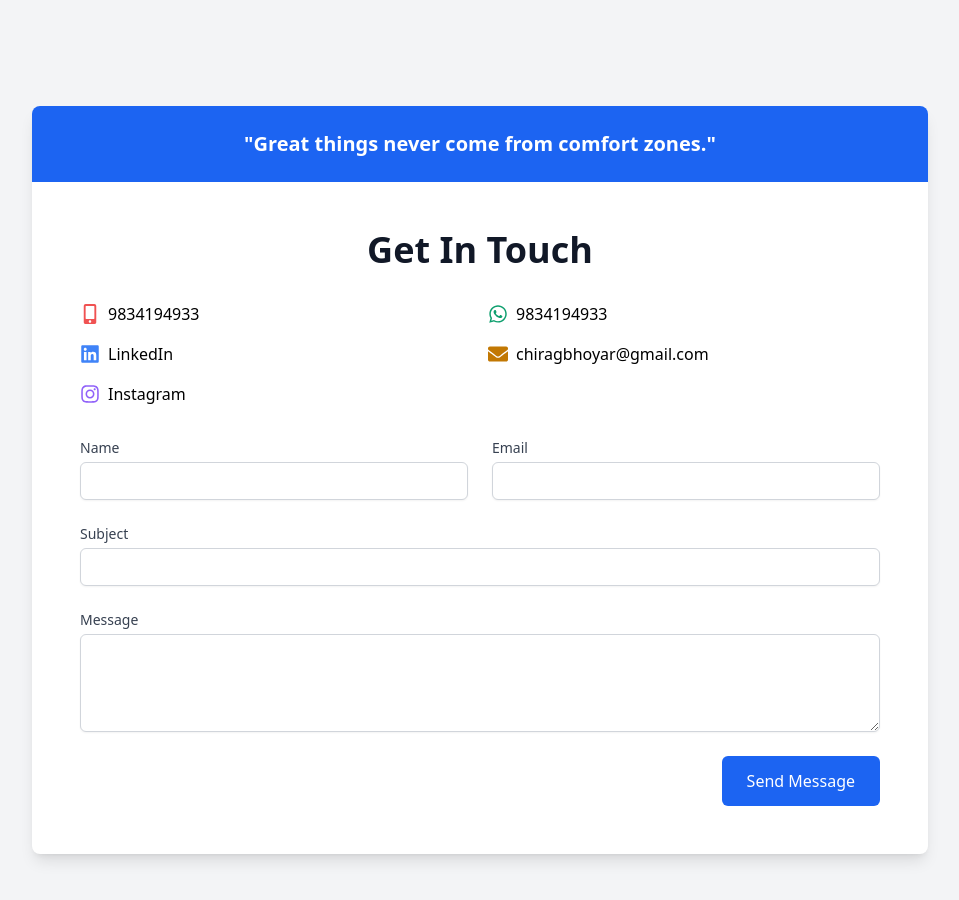
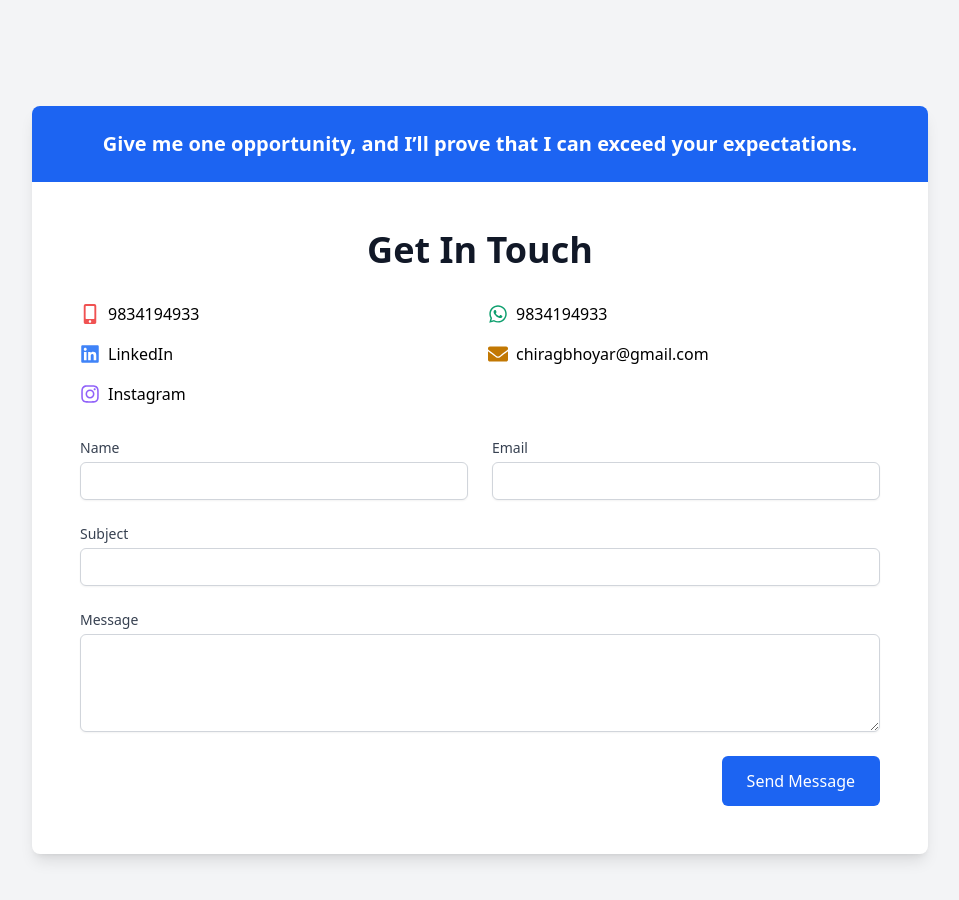
Before and after one commit to ChiragBhoyar14/Portfolio-2, a React (Vite) app: page / in a window 1280 px wide. Shown: the part 4340-5240 px from the top of the page, without its empty margins (160-1119 px from the left). Built offline with nearby package versions, Linux system fonts and the light colour scheme.

Commit message:
Update Contact_Component.jsx

```diff
--- a/src/Component/Contact_Component.jsx
+++ b/src/Component/Contact_Component.jsx
@@ -48,7 +48,7 @@ const Contact_Component = () => {
           <div className="bg-blue-600 dark:bg-blue-800 text-white py-6 px-8">
             <div className="text-center">
               <p className="text-lg lg:text-xl font-bold">
-                "Great things never come from comfort zones."
+                Give me one opportunity, and I’ll prove that I can exceed your expectations.
               </p>
             </div>
           </div>
```
